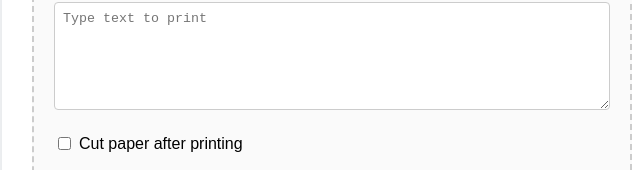
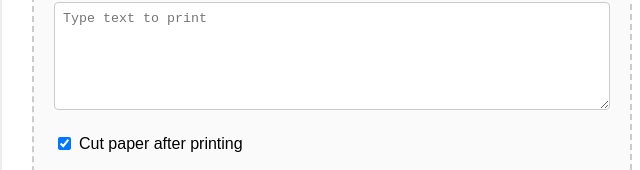
Before and after one commit to glasgowhackerspace/paperjam, a plain HTML site: page index.html in a window 1280 px wide. Shown: the part 317-487 px from the top of the page, 308-948 px from the left. Drawn offline with Linux system fonts and the light colour scheme.

Commit message:
cut paper by default

```diff
--- a/index.html
+++ b/index.html
@@ -47,7 +47,7 @@
     <!-- Cut paper (applies to both) -->
     <div class="form-group">
         <label class="checkbox-label">
-            <input type="checkbox" name="cut_paper"> Cut paper after printing
+            <input type="checkbox" name="cut_paper" checked> Cut paper after printing
         </label>
     </div>
 
```
